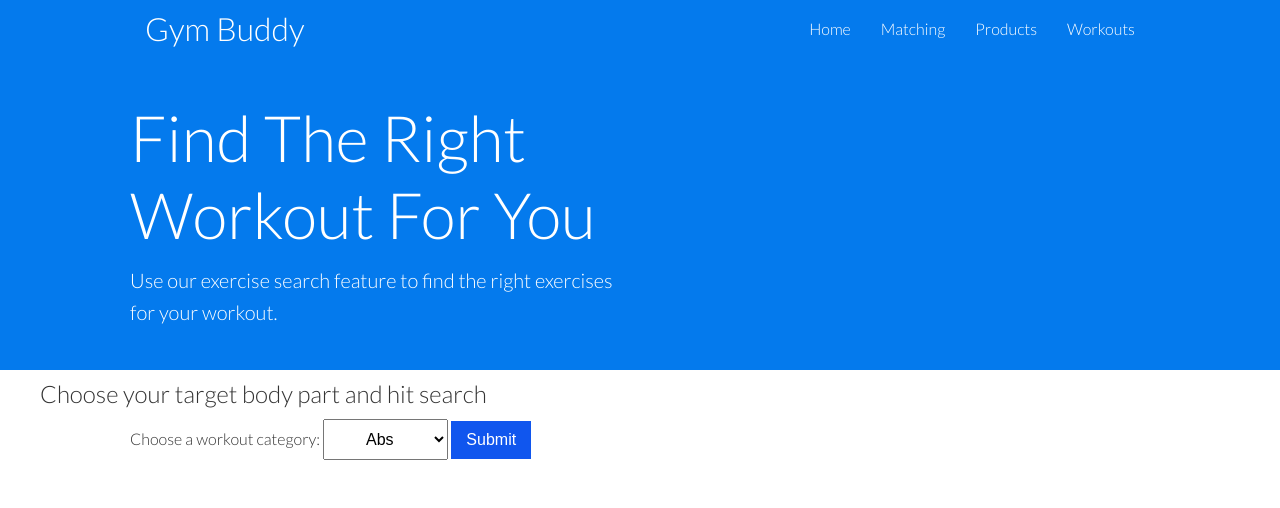
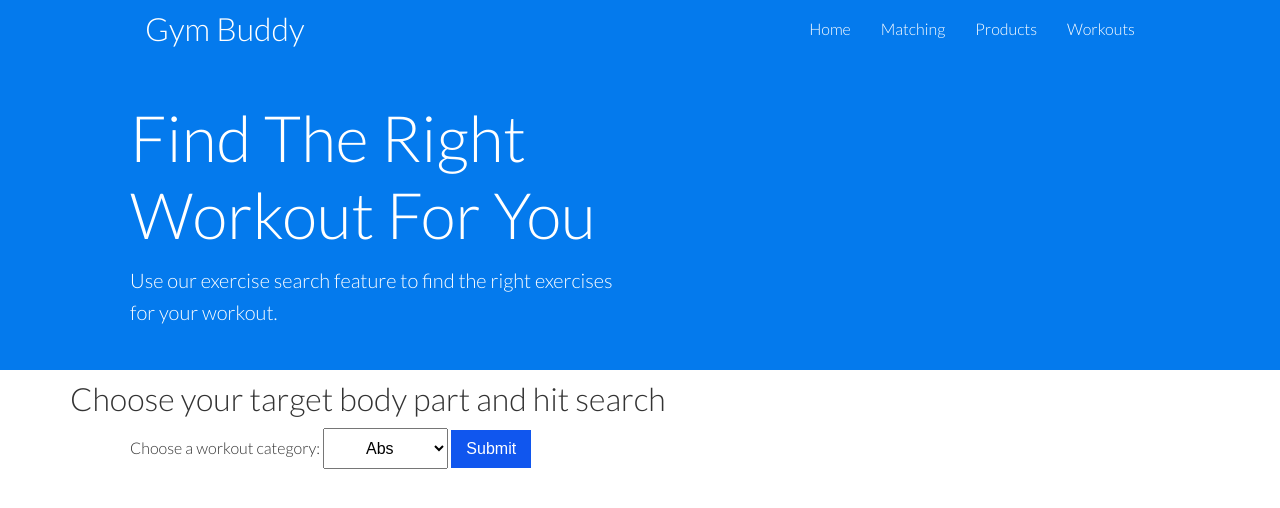
Before and after one commit to hamza4259/comp20finalproj, a website: page public/workout.html in a window 1280 px wide. Drawn offline with nearby package versions, Linux system fonts and the light colour scheme.

Commit message:
Update workout.html

```diff
--- a/public/workout.html
+++ b/public/workout.html
@@ -58,7 +58,7 @@
 		<h2>Type: </h2><span><p class="type"></p></span>
 		<h2>Description: </h2><span><p class="description"></p></span>
 	</div> -->
-    <h2 style= "padding-left : 40px">Choose your target body part and hit search</h2>
+    <h1 style= "padding-left : 70px">Choose your target body part and hit search</h1>
 
     <section>
         <div class="container">
```
